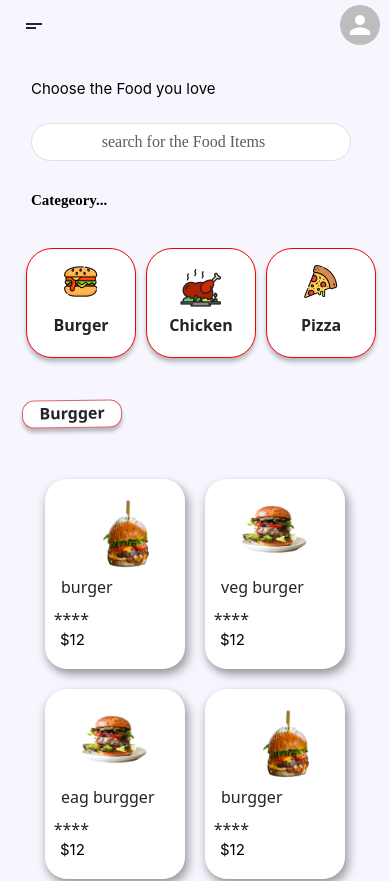
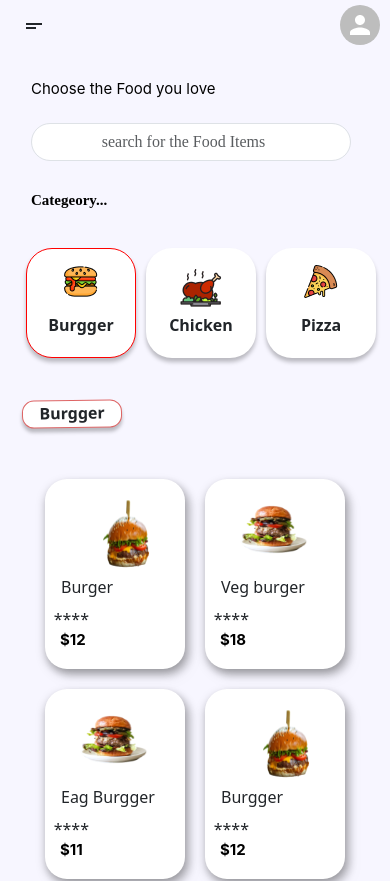
Before and after one commit to abhin333/Easy_Food, a React (Vite) app: page /items in a window 390 px wide. Shown: the top 881 px of the page. Built offline with nearby package versions, Linux system fonts and the light colour scheme.

Commit message:
abhin ||"add dymic data"

```diff
--- a/src/Component/Card/Card.css
+++ b/src/Component/Card/Card.css
@@ -21,21 +21,29 @@
   top: 2rem;
 }
 .img-q {
-  margin-right: 7rem;
-  width: 235px;
+  width: 200px;
+  height: 200px;
 }
 .discreption-new{
-    margin-top: 16rem;
+    margin-top: 18rem;
     margin-left: 15px;
 }
 
+@media (max-width: 768px) {
+
 .starnew{
     position: absolute;
-    top: 14rem;
-    left: 4rem;
+    top: 16rem;
+    left: 2rem;
 
 }
 .price-new{
     position: relative;
-    top: 8rem;
+    top: 5rem;
 }
+.name-new{
+  position: absolute;
+  top: 14rem;
+  left: 2rem;
+}
+}
--- a/src/Component/Card/Card.jsx
+++ b/src/Component/Card/Card.jsx
@@ -1,15 +1,19 @@
-import React from "react";
+import React,{useContext} from "react";
 import './Card.css'
 import StarIcon from '@mui/icons-material/Star';
+import { MyContext } from "../Pages/cartPage/Cart";
 
 const Card = () => {
+  const context = useContext(MyContext);
+  const {name,url,price}=context.objectToPass
+
   return (
     <div>
       <div className="card1">
         <div className="imges">
-          <img className="img-q" src="/src/assets/image/burgger2.png" alt="" />
-          <span>Chicken Burgger</span>
+          <img className="img-q" src={url} alt="" />
         </div>
+          <span className="name-new">{name}</span>
         <div className="starnew"><StarIcon/><StarIcon/><StarIcon/><StarIcon/><StarIcon/></div>
         <div className="discreption-new">
           This is a chicken burger spicze and hot chille include in the burger.
@@ -17,7 +21,7 @@ const Card = () => {
 
         </div>
         <div className="price-new">
-          <span>$12</span>
+          <span>{price}</span>
         </div>
       </div>
     </div>
--- a/src/Component/Items/Burggers/Burger.jsx
+++ b/src/Component/Items/Burggers/Burger.jsx
@@ -1,19 +1,53 @@
-import React from 'react'
-import './Burgers.css'
+import { border } from "@mui/system";
+import React, { useEffect, useLayoutEffect, useState } from "react";
+import "./Burgers.css";
 
 const Burger = (props) => {
-  const{url,name}=props
-  console.log("aa",url);
+  const { url, name, isActive, data } = props;
+
+  const [hover, setHover] = useState(false);
+  const [index, setIndex] = useState(isActive===0);
+  const [light,setLight]=useState()
+
+  console.log("indexsss",index,hover );
+
+
+
+  const mouseEnter = () => {
+    console.log("mouse enter");
+    setHover(true);
+    console.log("true");
+      setIndex(false);
+    console.log("set 1");
+  };
+  // const borderColor = index === 0 && !hover? "1px solid red" : hover ? "1px solid red" : "1px solid transparent";
+  const borderColor = index===true && !hover ? "1px solid red" : hover ? "1px solid red" : "1px solid transparent";
+  // const isDefaultHighlight = isActive === 0 && !hover;
+
+  const mouseLeave = () => {
+
+    console.log("mouse leave");
+    setHover(false);
+    console.log("flase");
+    // setIndex(false);
+
+  };
   return (
     <div>
-        <div className="items">
-            <div className="img">
-                <img src={url} alt="burgger" />
-            </div>
-            <span className='item-name'>{name}</span>
+      <div
+        className="items"
+        onMouseEnter={mouseEnter}
+        onMouseLeave={mouseLeave}
+
+        style={{ border:borderColor}}
+      >
+        <div className="img">
+          <img src={url} alt="burgger" />
         </div>
+        <span className="item-name">{name}</span>
+      </div>
     </div>
-  )
-}
+  );
+};
 
-export default Burger
+export default Burger;
--- a/src/Component/Items/Burggers/Burgers.css
+++ b/src/Component/Items/Burggers/Burgers.css
@@ -6,7 +6,6 @@
     left: 1rem;
     height: 110px;
     border-radius: 26px;
-    border: 1px solid #f80000;
     background: #fff;
     box-shadow: 0px 4px 4px 0px rgba(0, 0, 0, 0.25);
     position: relative;
--- a/src/Component/Items/Categeory/Categeory.css
+++ b/src/Component/Items/Categeory/Categeory.css
@@ -26,10 +26,14 @@
     position: relative;
     top: 3rem;
     right: 1rem;
+
   }
   .imgsss{
     width: 100px;
     height: 100px;
   }
+  .price-mark{
+    font-weight: 700;
+  }
 
 }
--- a/src/Component/Items/Categeory/Categeory.jsx
+++ b/src/Component/Items/Categeory/Categeory.jsx
@@ -2,11 +2,11 @@ import React from 'react'
 import './Categeory.css'
 
 const Categeory = (props) => {
-    const {url,name}=props
-    console.log("url",url);
+    const {url,name,price}=props
+
   return (
     <div>
-        <div className="categeory2">
+        <div className="categeory2" >
             <div className="image">
                 <img className='imgsss' src={url} alt="burger2" />
             </div>
@@ -15,7 +15,7 @@ const Categeory = (props) => {
                 <span className='star'>****</span>
             </div>
             <div className="price">
-                <p>$12</p>
+                <p className='price-mark'>{price}</p>
             </div>
         </div>
     </div>
--- a/src/Component/Items/Item.jsx
+++ b/src/Component/Items/Item.jsx
@@ -6,8 +6,8 @@ import "./Item.css";
 import Burger from "./Burggers/Burger";
 import Categeory from "./Categeory/categeory";
 import Cart from "../cart/Cart";
-import { logo_api, imgapi } from "../../api";
-import { useNavigate } from "react-router-dom";
+import { logo_api, imgapi,pizza,chicken } from "../../api";
+import { useNavigate ,useLocation } from "react-router-dom";
 import { db } from "../../Firebase/Config/Config";
 import { getAuth, onAuthStateChanged, signOut } from "firebase/auth";
 
@@ -28,7 +28,7 @@ const Item = () => {
       });
   };
 
-  const user_name = () => {};
+
 
   const viewCart = () => {
     console.log("ddd");
@@ -36,6 +36,10 @@ const Item = () => {
   };
   const [logo, setLogo] = useState(logo_api);
   const [image, setImage] = useState(imgapi);
+  const [chickenLogo,SetChickenLogo]=useState(chicken);
+  const [pizzaLogo,setPizzaLogo]=useState(pizza);
+  const [activeIndex, setActiveIndex] = useState(0);
+
   const [searchTerm, setSearchTerm] = useState("");
   const [name, setName] = useState("Burgger");
   const handleChange = (event) => {
@@ -45,6 +49,11 @@ const Item = () => {
     console.log("name", name);
     setName(name);
   };
+  const clcikHandler=(event,index)=>{
+    navigate("/view",{ state: {event} });
+    console.log("ttttttttt",event);
+  }
+
   return (
     <div>
       <div className="main2">
@@ -80,28 +89,50 @@ const Item = () => {
           </Row>
         </div>
         <p className="categeory">Categeory...</p>
-        <div className="list-items">
+        <div className="list-items" >
           {logo.map((event, index) => {
             const url = event.url;
             const name = event.name;
             return (
-              <div onClick={() => categeoryHandle(name)}>
-                <Burger url={url} name={name} />
+              <div onClick={() => categeoryHandle(name) }>
+                <Burger url={url} name={name}  isActive={index} data={logo}/>
               </div>
             );
           })}
         </div>
         <span className="burgger-dis">{name}</span>
-        <div className="categeory-list" onClick={viewCart}>
-          {image.map((event, index) => {
+        <div className="categeory-list" >
+          {name==="Burgger"?image.map((event, index) => {
             const url = event.url;
             const name = event.name;
+            const price=event.price;
             return (
-              <>
-                <Categeory url={url} name={name} />
-              </>
+              <div onClick={()=>clcikHandler(event,index)}>
+                <Categeory url={url} name={name} price={price}  />
+              </div>
             );
-          })}
+          }):''}
+          {name==="Chicken"?chickenLogo.map((event, index) => {
+            const url = event.url;
+            const name = event.name;
+            const price=event.price;
+
+            return (
+              <div onClick={()=>clcikHandler(event,index)}>
+                <Categeory url={url} name={name} price={price}/>
+              </div>
+            );
+          }):''}
+          {name==="Pizza"?pizzaLogo.map((event, index) => {
+            const url = event.url;
+            const name = event.name;
+            const price=event.price;
+            return (
+              <div onClick={()=>clcikHandler(event,index)}>
+                <Categeory url={url} name={name} price={price} />
+              </div>
+            );
+          }):''}
         </div>
         <div className="ecllips">
           <div className="circle1"></div>
--- a/src/Component/Pages/cartPage/Cart.jsx
+++ b/src/Component/Pages/cartPage/Cart.jsx
@@ -1,10 +1,19 @@
-import React from 'react'
+import React,{createContext} from 'react'
+import { useLocation } from 'react-router-dom';
 import View from '../../ViewItem/View'
 
-const Cart = () => {
+
+export const MyContext = createContext();
+const Cart = ({children}) => {
+
+  const location = useLocation();
+  const  objectToPass  = location.state.event
+  console.log("AAFGUYDFGAD",objectToPass);
   return (
     <div>
+      <MyContext.Provider value={{objectToPass}}>
         <View/>
+      </MyContext.Provider>
     </div>
   )
 }
--- a/src/Component/cart/Cart.css
+++ b/src/Component/cart/Cart.css
@@ -1,3 +1,4 @@
+
 .cart{
     display: flex;
     justify-content: center;
--- a/src/api.js
+++ b/src/api.js
@@ -1,7 +1,7 @@
 export const logo_api = [
     {
       "id": 1,
-      "name": "Burger",
+      "name": "Burgger",
       "url": "./src/assets/logo/burgger.png"
     },
     {
@@ -20,32 +20,38 @@ export const logo_api = [
  export const imgapi=[
     {
       "id": 1,
-      "name": "burger",
+      "name": "Burger",
+      "price":"$12",
       "url": "./src/assets/image/burgger2.png"
     },
     {
         "id": 2,
-        "name": "veg burger",
+        "name": "Veg burger",
+        "price":"$18",
         "url": "./src/assets/image/burgger3.png"
       },
       {
         "id": 3,
-        "name": "eag burgger",
+        "name": "Eag Burgger",
+        "price":"$11",
         "url": "./src/assets/image/burgger3.png"
       },
       {
         "id": 4,
-        "name": "burgger",
+        "name": "Burgger",
+        "price":"$12",
         "url":  "./src/assets/image/burgger2.png"
       },
       {
         "id": 5,
-        "name": "egg burgger",
+        "name": "Egg Burgger",
+        "price":"$10",
         "url": "./src/assets/image/burgger3.png"
       },
       {
         "id": 6,
-        "name": "burgger",
+        "name": "Burgger",
+        "price":"$12",
         "url": "./src/assets/image/burgger3.png"
       }
   ]
@@ -54,32 +60,39 @@ export const logo_api = [
   export const pizza=[
     {
       "id": 1,
-      "name": "pizza",
+      "name": "Pizza",
+      "price":"$25",
+
       "url": "./src/assets/image/pizza (1).png"
     },
     {
         "id": 2,
-        "name": "veg pizza",
+        "price":"$25",
+        "name": "Veg Pizza",
         "url": "./src/assets/image/pizza (1).png"
       },
       {
         "id": 3,
-        "name": "egg pizza",
+        "price":"$28",
+        "name": "Egg Pizza",
         "url": "./src/assets/image/pizza (2).png"
       },
       {
         "id": 4,
-        "name": "pizza",
+        "name": "Pizza",
+        "price":"$25",
+
         "url":  "./src/assets/image/pizza (3).png"
       },
       {
         "id": 5,
-        "name": "egg pizza",
+        "name": "Egg Pizza",
+        "price":"$25",
         "url": "./src/assets/image/pizza (4).png"
       },
       {
         "id": 6,
-        "name": "burgger",
+        "name": "Burgger",
         "url": "./src/assets/image/pizza (5).png"
       }
   ]
@@ -88,32 +101,38 @@ export const logo_api = [
   export const chicken=[
     {
       "id": 1,
-      "name": "chicken",
+      "name": "Chicken",
+      "price":"$25",
       "url": "./src/assets/image/chicken (1).jpg"
     },
     {
         "id": 2,
-        "name": "chicken fry",
-        "url": "./src/assets/image/chicken (2).jpg"
+        "name": "Chicken Fry",
+        "price":"$25",
+        "url": "./src/assets/image/chicken (3).jpg"
       },
       {
         "id": 3,
-        "name": "chicken fry",
+        "price":"$25",
+        "name": "Chicken Fry",
         "url": "./src/assets/image/chicken (3).jpg"
       },
       {
         "id": 4,
-        "name": "chicken fry",
+        "price":"$27",
+        "name": "Chicken Fry",
         "url": "./src/assets/image/chicken (1).jpg"
       },
       {
         "id": 4,
-        "name": "chicken fry",
-        "url": "./src/assets/image/chicken (2).jpg"
+        "price":"$25",
+        "name": "Chicken Fry",
+        "url": "./src/assets/image/chicken (3).jpg"
       },
       {
         "id": 6,
-        "name": "chicken fry",
-        "url": "./src/assets/image/chicken (3).jpg"
+        "price":"$22",
+        "name": "Chicken Fry",
+        "url": "./src/assets/image/chicken (1).jpg"
       },
   ]
```
Also changed, not shown: src/Component/ViewItem/View.jsx (+10 -2 lines).
